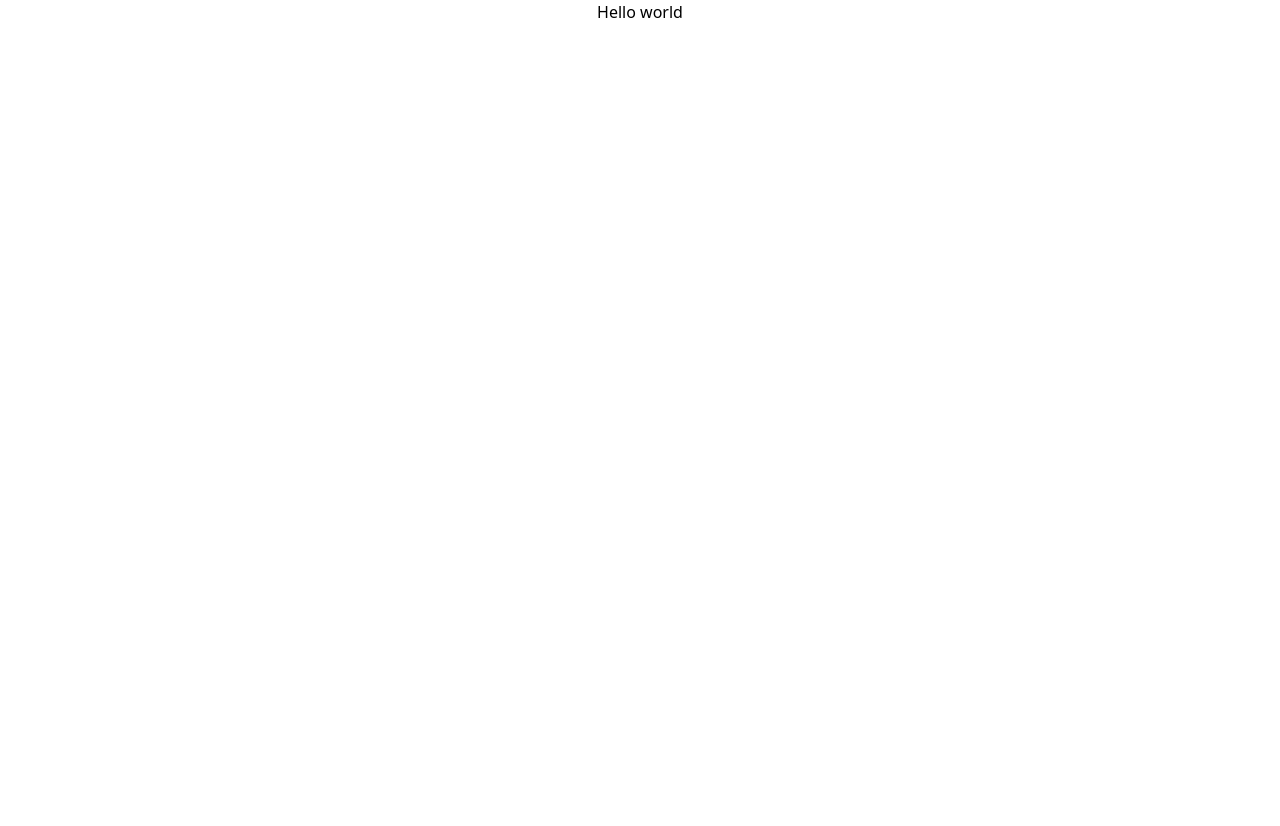
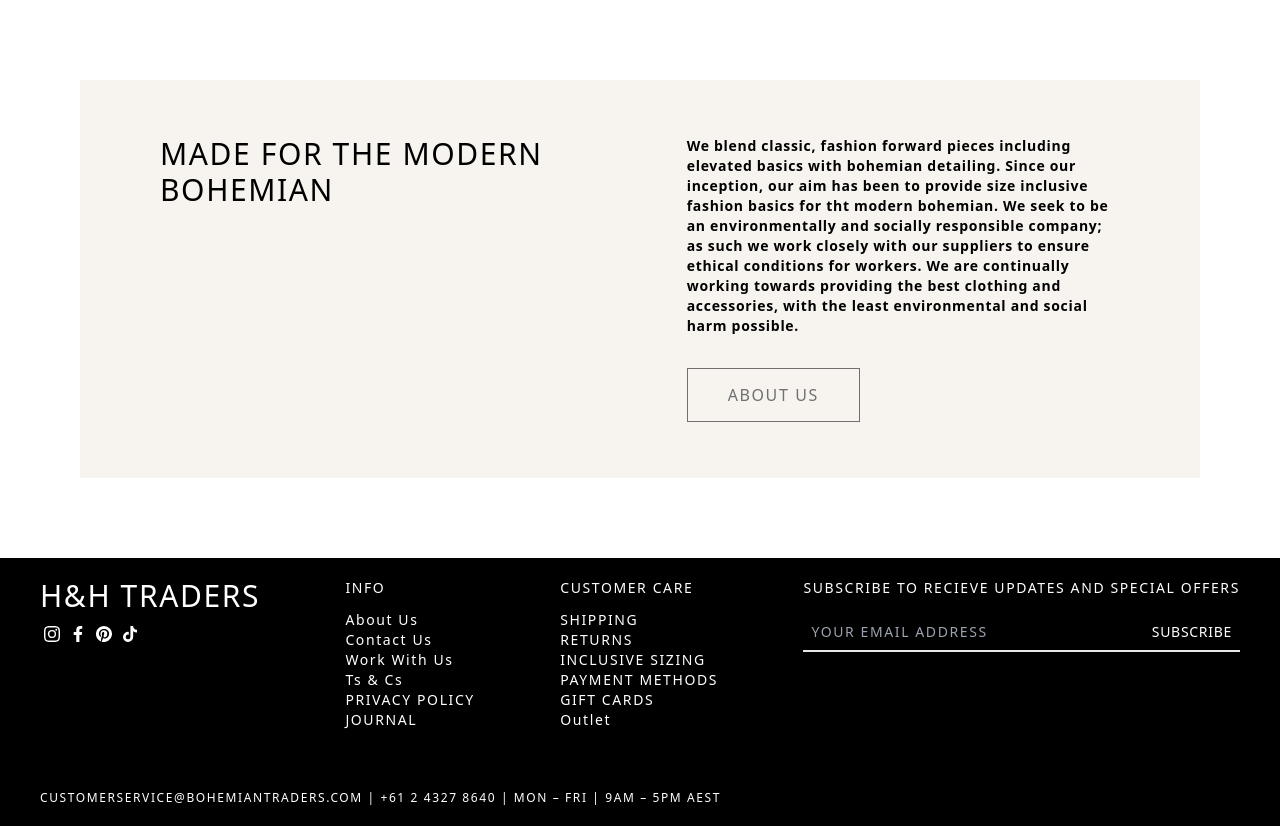
Before and after one commit to Hassan-Mehmood/nextjs-ecommerce, a Next.js app: page / in a window 1280 px wide. Before the commit the page ends 800 px from the top, so only its background shows below. Built offline with nearby package versions, Linux system fonts and the light colour scheme.

Commit message:
addition of footer and aboutus

```diff
--- a/package.json
+++ b/package.json
@@ -18,6 +18,7 @@
     "next": "13.1.6",
     "react": "18.2.0",
     "react-dom": "18.2.0",
+    "react-icons": "^4.7.1",
     "typescript": "4.9.4"
   },
   "devDependencies": {
--- /dev/null
+++ b/src/app/aboutUs.tsx
@@ -0,0 +1,25 @@
+import React from "react";
+
+export const AboutUs = () => {
+  return (
+    <div className="tracking-widest md:flex mx-20 my-20 px-20 py-14 bg-lightOrange">
+      <h1 className="text-3xl font-light w-52 min-w-max mr-36">
+        MADE FOR THE MODERN <br />
+        BOHEMIAN
+      </h1>
+      <div className="">
+        <p className="text-sm font-semibold tracking-wider">
+          We blend classic, fashion forward pieces including elevated basics
+          with bohemian detailing. Since our inception, our aim has been to
+          provide size inclusive fashion basics for tht modern bohemian. We seek
+          to be an environmentally and socially responsible company; as such we
+          work closely with our suppliers to ensure ethical conditions for
+          workers. We are continually working towards providing the best
+          clothing and accessories, with the least environmental and social harm
+          possible.
+        </p>
+        <button className="mt-8 border px-10 py-3.5 border-darkGray text-darkGray tracking-widest">ABOUT US</button>
+      </div>
+    </div>
+  );
+};
--- /dev/null
+++ b/src/app/footer.tsx
@@ -0,0 +1,52 @@
+import React from "react";
+import { BsInstagram, BsPinterest } from "react-icons/bs";
+import { FaFacebookF, FaTiktok } from "react-icons/fa";
+export const Footer = () => {
+  return (
+    <footer className=" bg-black text-white px-5 md:px-10 py-5 mid:py-10 tracking-widest">
+      <div className="md:flex justify-between">
+        <div className="mb-5">
+          <h1 className="text-3xl mb-3 font-thin">H&H TRADERS</h1>
+          <div className="flex ml-1 space-x-2.5 ">
+            <BsInstagram />
+            <FaFacebookF />
+            <BsPinterest />
+            <FaTiktok />
+          </div>
+        </div>
+        <div className="text-sm mb-5">
+          <h3 className="mb-3">INFO</h3>
+          <h3>About Us</h3>
+          <h3>Contact Us</h3>
+          <h3>Work With Us</h3>
+          <h3>Ts & Cs</h3>
+          <h3>PRIVACY POLICY</h3>
+          <h3>JOURNAL</h3>
+        </div>
+        <div className="text-sm mb-5">
+          <h3 className="mb-3">CUSTOMER CARE</h3>
+          <h3>SHIPPING</h3>
+          <h3>RETURNS</h3>
+          <h3>INCLUSIVE SIZING</h3>
+          <h3>PAYMENT METHODS</h3>
+          <h3>GIFT CARDS</h3>
+          <h3>Outlet</h3>
+        </div>
+        <div className="text-sm ">
+          <h3>SUBSCRIBE TO RECIEVE UPDATES AND SPECIAL OFFERS</h3>
+          <div className="mt-4 border-2 px-2 py-2 md:border-b-2 md:border-l-0 md:border-r-0 md:border-t-0 pb-2 flex justify-between">
+            <input
+              className="focus:outline-none bg-transparent"
+              placeholder="YOUR EMAIL ADDRESS"
+            />
+            <button className="tracking-wider">SUBSCRIBE</button>
+          </div>
+        </div>
+      </div>
+      <h3 className="mt-10 text-xs">
+        CUSTOMERSERVICE@BOHEMIANTRADERS.COM | +61 2 4327 8640 | MON – FRI | 9AM
+        – 5PM AEST
+      </h3>
+    </footer>
+  );
+};
--- a/src/app/page.tsx
+++ b/src/app/page.tsx
@@ -1,7 +1,11 @@
+import { AboutUs } from "./aboutUs";
+import { Footer } from "./footer";
+
 export default function Home() {
   return (
     <main>
-      <h1 className="text-center">Hello world</h1>
+      <AboutUs />
+      <Footer />
     </main>
   );
 }
--- a/tailwind.config.js
+++ b/tailwind.config.js
@@ -2,7 +2,13 @@
 module.exports = {
   content: ['./src/**/*.{js,ts,jsx,tsx}'],
   theme: {
-    extend: {},
+    extend: {
+      colors:{
+        lightOrange: 'rgb(247, 244, 240)',
+        darkGray: 'rgb(112, 112, 112)'
+      }
+    },
+
   },
   plugins: [],
 };
```
Also changed, not shown: 1 other file (tests, documents, lock files or other folders).
